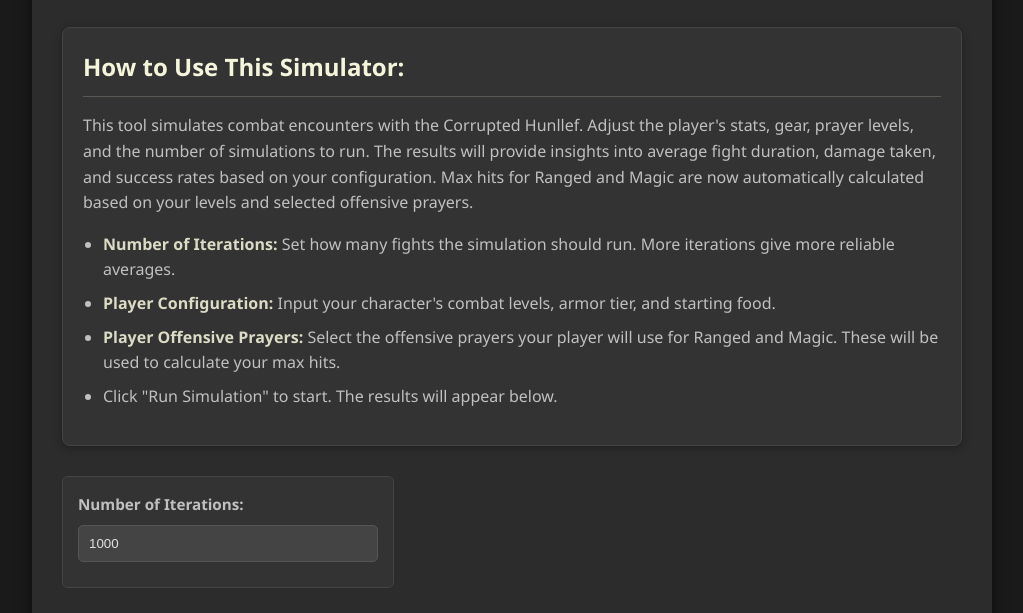
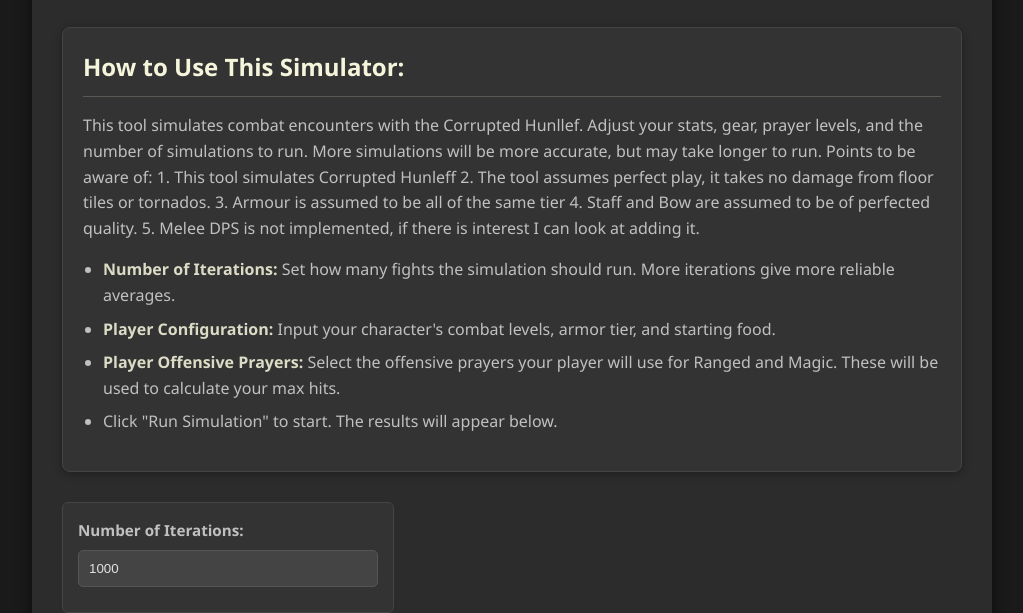
Before and after one commit to TrollyTheSolly/HunllefSimulator, a plain HTML site: page index.html in a window 1280 px wide. Shown: the part 225-838 px from the top of the page, without its empty margins (128-1151 px from the left). Drawn offline with Linux system fonts and the light colour scheme.

Commit message:
Update index.html

```diff
--- a/index.html
+++ b/index.html
@@ -16,8 +16,15 @@
         <section class="info-box">
             <h2>How to Use This Simulator:</h2>
             <p>
-                This tool simulates combat encounters with the Corrupted Hunllef. Adjust the player's stats, gear, prayer levels, and the number of simulations to run.
-                The results will provide insights into average fight duration, damage taken, and success rates based on your configuration. Max hits for Ranged and Magic are now automatically calculated based on your levels and selected offensive prayers.
+                This tool simulates combat encounters with the Corrupted Hunllef. Adjust your stats, gear, prayer levels, and the number of simulations to run.  More simulations will be more accurate, but may take longer to run.
+
+                Points to be aware of:
+                1.  This tool simulates Corrupted Hunleff
+                2.  The tool assumes perfect play, it takes no damage from floor tiles or tornados.
+                3.  Armour is assumed to be all of the same tier
+                4.  Staff and Bow are assumed to be of perfected quality.
+                5.  Melee DPS is not implemented, if there is interest I can look at adding it.
+
             </p>
             <ul>
                 <li><strong>Number of Iterations:</strong> Set how many fights the simulation should run. More iterations give more reliable averages.</li>
```
